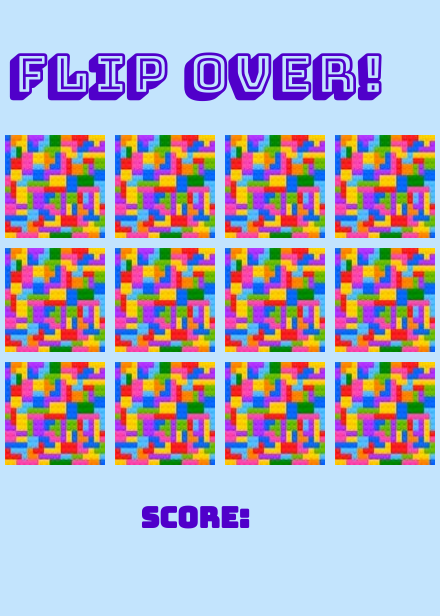
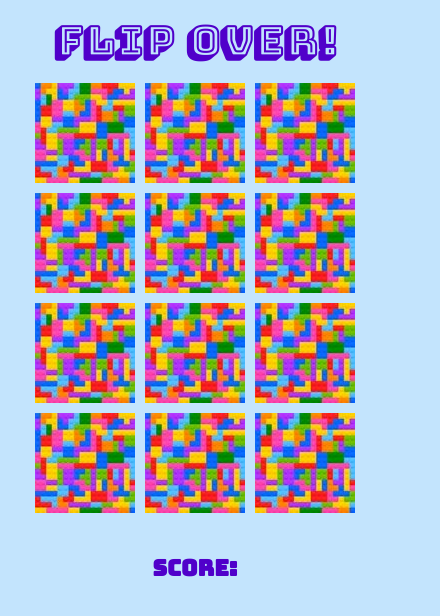
Before and after one commit to clicheduh/flip-over-game, a plain HTML site: page index.html in a window 390 px wide. Shown: the whole page, 440 px wide, since content can reach past the window. Drawn offline with Linux system fonts and the light colour scheme.

Commit message:
Made mobile responsive

```diff
--- a/styles.css
+++ b/styles.css
@@ -39,3 +39,28 @@ h3 {
     height: 340px;
     margin: 20px auto;
 }
+
+@media only screen and (max-width: 768px) {
+    h1 {
+        font-size: 250%;
+        margin: 15px 0 0;
+    }
+
+    .grid {
+        display: flex;
+        flex-wrap: wrap;
+        width: 330px;
+        height: 440px;
+        margin: 10px auto 35px;
+    }
+
+    h3 {
+        font-size: 140%;
+        margin-bottom: 0;
+        line-height: 30px;
+    }
+
+    #congrats {
+        padding: 0 40px;
+    }
+}
```
